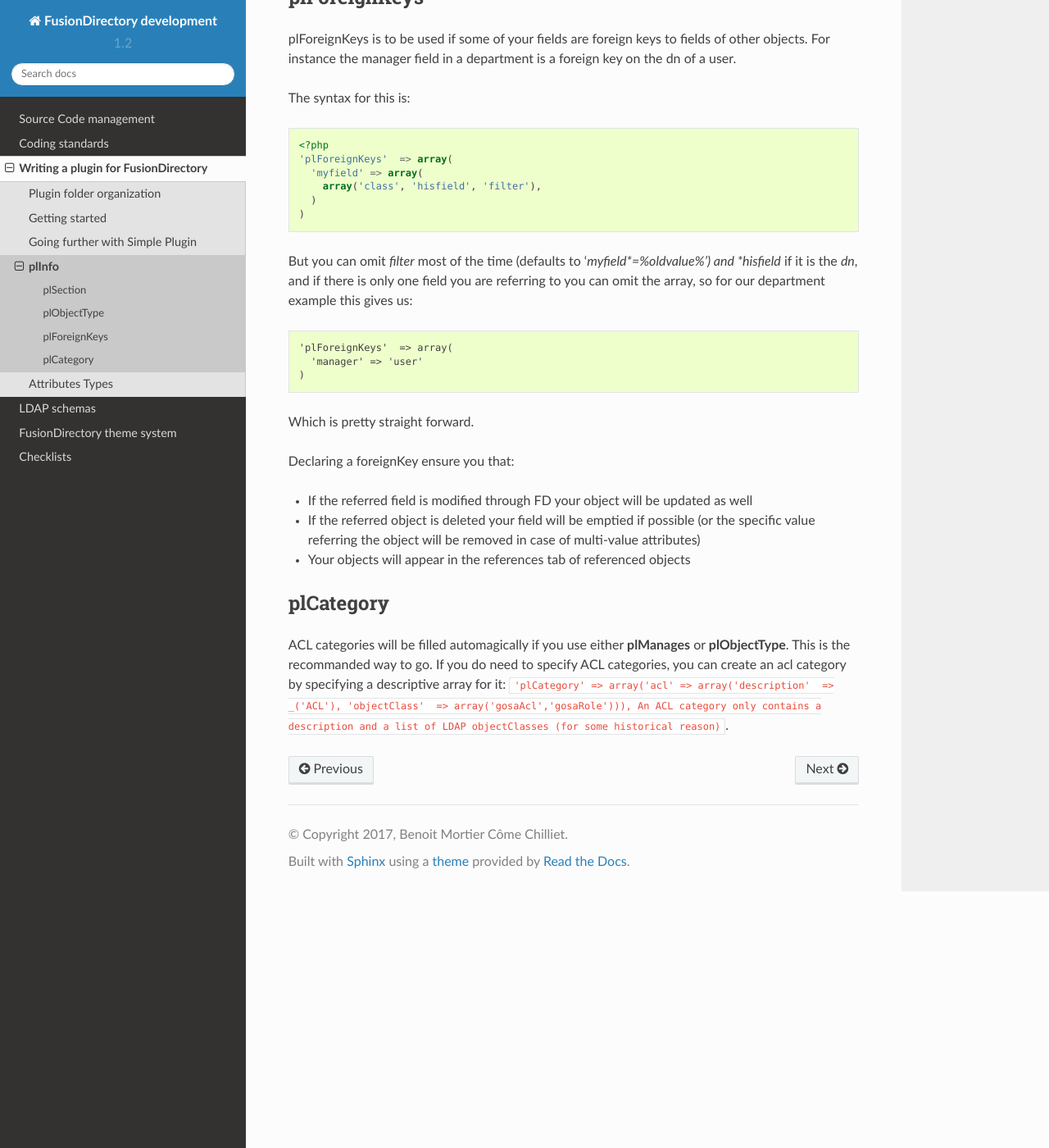
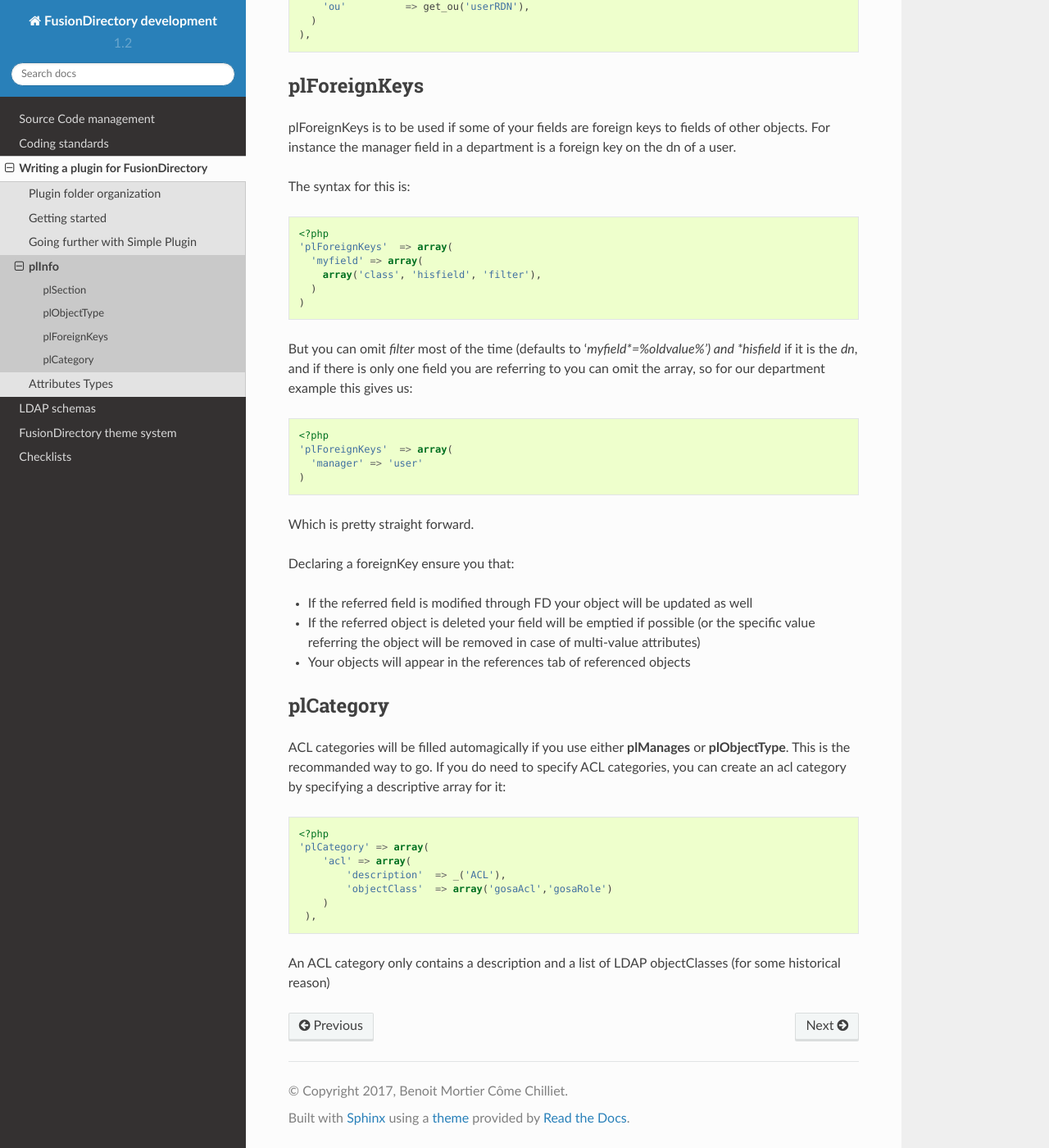
Before and after one commit to fusiondirectory/fusiondirectory-dev-manual, a Sphinx documentation site: the page built from source/pluginsystem/plinfo.rst, in a window 1280 px wide and 1400 px high, scrolled down 2590 px. Shown: the whole window at 82% size. Built offline with Sphinx 7.4.7 and the Read the Docs theme 2.0.0, drawn with Linux system fonts in a browser that asks for light colours; some of the changed text lies outside the part shown.

Commit message:
Edited stuff according to Benoit’s requests

```diff
--- a/source/pluginsystem/attributes.rst
+++ b/source/pluginsystem/attributes.rst
@@ -97,8 +97,10 @@
 
 Allow to handle a multi-valuated attribute.
 The constructor takes only two parameters:
-An attribute, which is one of the above.
-An array of default values.
+
+* An attribute, which is one of the above.
+* An array of default values.
+
 A multiple select will be used for displaying values, with remove and add buttons.
 SetAttribute is the same, but does not allow several identical values.
 
--- a/source/pluginsystem/further.rst
+++ b/source/pluginsystem/further.rst
@@ -18,7 +18,7 @@
 By default simplePlugin does a template for you, but if you want to add some elements to the template, or just render the sections in a different order, or that kind of things, here's what to do:
 Change **templatePath** value to your custom template path (usually in the constructor, using get_template_path).
 
-In your template, you'll be able to use the $sections array that contains each section render.
+In your template, you'll be able to use the **$sections** array that contains each section render.
 For instance:
 
 .. code-block:: smarty
@@ -38,7 +38,7 @@
       -->
     </script>
 
-You need to add the hidden input at the end in order for the POST analysis to work.
+You need to add the **hidden** input at the end in order for the POST analysis to work.
 The script is needed if you want the auto-focusing of first field to work.
 
 simplePlugin attributes values and methods
--- a/source/pluginsystem/plinfo.rst
+++ b/source/pluginsystem/plinfo.rst
@@ -38,7 +38,12 @@
 they'll appear in the 'My account' section anyway.
 
 You can also create a new menu section in this attribute using the following syntax:
-array('*mysection*' => array('name' => _('*My section*'), 'priority' => *100*))
+
+.. code-block:: php
+
+    <?php
+    array('mysection' => array('name' => _('My section'), 'priority' => 100))
+
 Replace *mysection* with a lowercase id for your section and *My section* with the name to display in the menu.
 
 The existing sections are:
@@ -114,6 +119,7 @@
 
 .. code-block:: php
 
+  <?php
   'plForeignKeys'  => array(
     'manager' => 'user'
   )
@@ -131,5 +137,15 @@
 
 ACL categories will be filled automagically if you use either **plManages** or **plObjectType**. This is the recommanded way to go.
 If you do need to specify ACL categories, you can create an acl category by specifying a descriptive array for it:
-:code:`'plCategory' => array('acl' => array('description'  => _('ACL'), 'objectClass'  => array('gosaAcl','gosaRole'))),
-An ACL category only contains a description and a list of LDAP objectClasses (for some historical reason)`.
+
+.. code-block:: php
+
+    <?php
+    'plCategory' => array(
+        'acl' => array(
+            'description'  => _('ACL'),
+            'objectClass'  => array('gosaAcl','gosaRole')
+        )
+     ),
+
+An ACL category only contains a description and a list of LDAP objectClasses (for some historical reason)
--- a/source/themesystem.rst
+++ b/source/themesystem.rst
@@ -26,7 +26,7 @@
   Comment=Example from documentation
   Inherits=oxygen
 
-For an example of a more complex index.theme file look at the one of the default theme: https://git.fusiondirectory.org/gitweb/?p=main/fusiondirectory.git;a=blob;f=html/themes/breezy/index.theme;h=a8adbcbea8e9cf20fc3447232bacba54e4fbaa41;hb=refs/heads/master
+For an example of a more complex index.theme file look at `the one of the default theme <https://gitlab.fusiondirectory.org/fusiondirectory/fd/blob/e2d1369485f03dec3ac9886deba8606ceec897f2/html/themes/breezy/index.theme>`_
 
 All main icon themes should be working, you can activate them by using a symlink in the right folder.
 For instance on Debian if I want gnome icon theme:
```
Also changed, not shown: source/pluginsystem/start.rst (+5 -4 lines).
